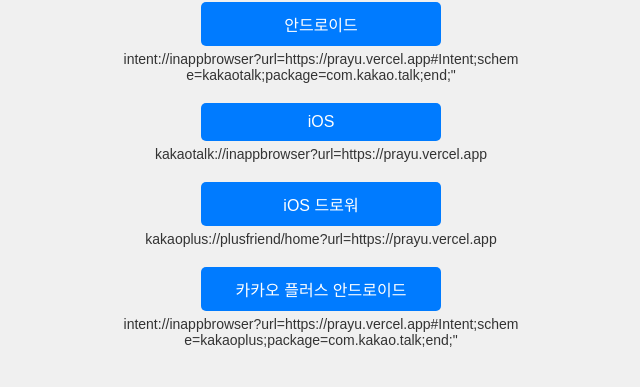
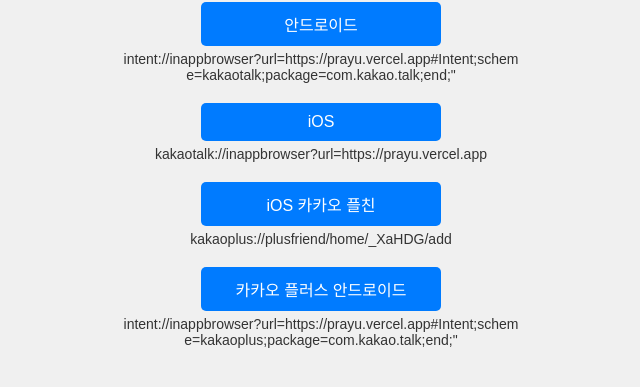
Before and after one commit to TeamVisioneer/Test-Ci, a website: page index.html in a window 1280 px wide. Shown: the part 269-656 px from the top of the page, without its empty margins (319-959 px from the left). Drawn offline with Linux system fonts and the light colour scheme.

Commit message:
test: kakaoplus-add

```diff
--- a/index.html
+++ b/index.html
@@ -78,14 +78,10 @@
       </div>
       <!-- Add this line to show the link text below the button -->
       <div class="button-component">
-        <a
-          href="kakaoplus://plusfriend/home?url=https://prayu.vercel.app"
-          class="btn"
-          >iOS 드로워
+        <a href="kakaoplus://plusfriend/home/_XaHDG/add" class="btn"
+          >iOS 카카오 플친
         </a>
-        <div class="link-text">
-          kakaoplus://plusfriend/home?url=https://prayu.vercel.app
-        </div>
+        <div class="link-text">kakaoplus://plusfriend/home/_XaHDG/add</div>
       </div>
       <div class="button-component">
         <a
```
